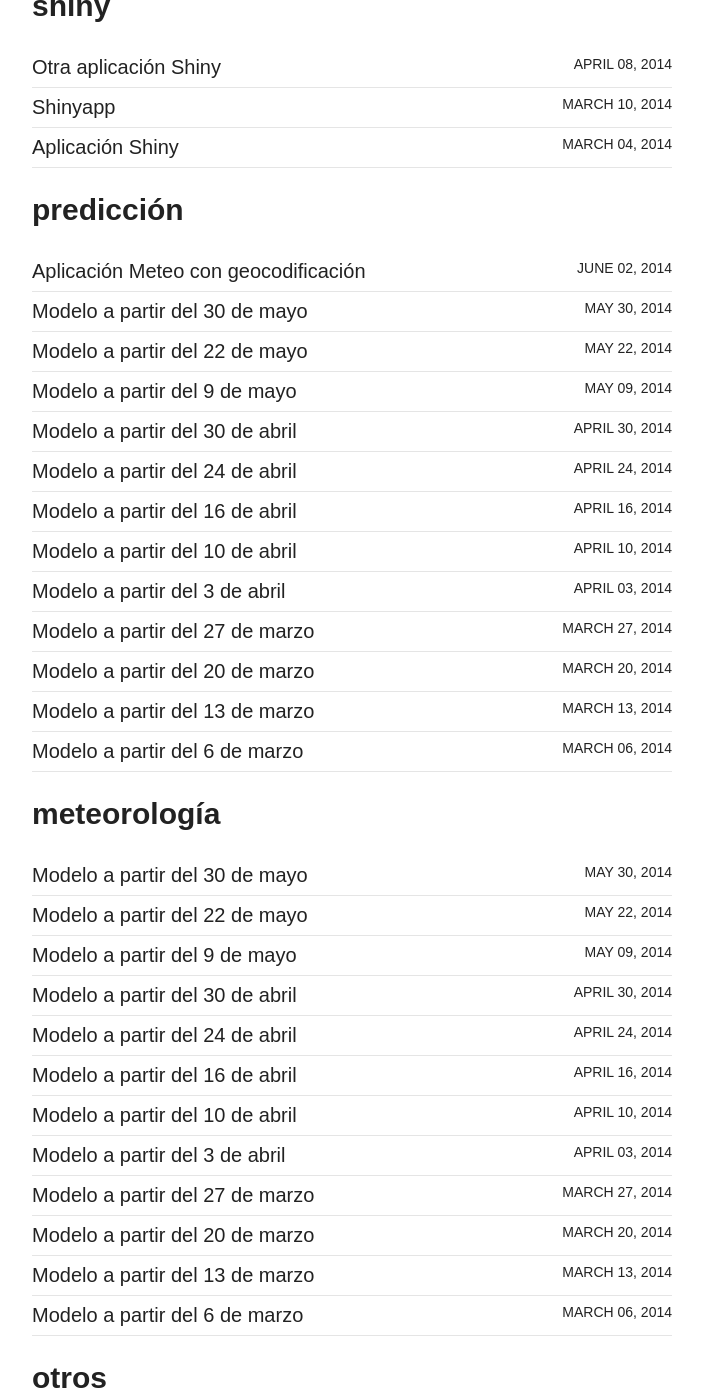
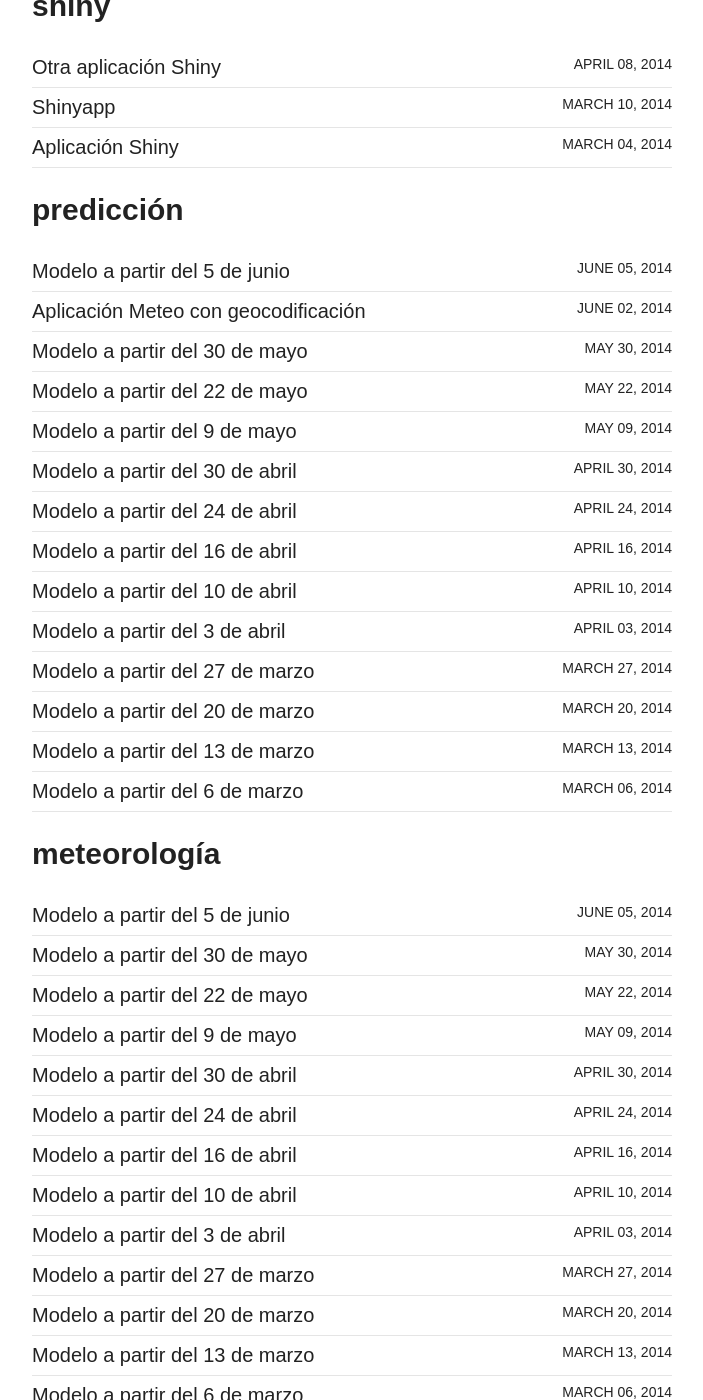
Before and after one commit to jmprietob/jmprietob.github.io, a Jekyll site: the page built from tags.html, in a window 1280 px wide and 1400 px high, scrolled down 1361 px. Shown: the whole window, without its empty margins (288-991 px from the left). Built offline with Jekyll 4.4.1, drawn with Linux system fonts in a browser that asks for light colours; nearby versions of some CDN libraries; some of the changed lines change nothing that is shown; some of the changed text lies outside the part shown.

Commit message:
Nota 05-06-14
Actualización del blog y meteorología.

```diff
--- /dev/null
+++ b/_posts/2014-06-05-prediccion-05-06-2014.markdown
@@ -0,0 +1,18 @@
+---
+layout: post
+title:  "Modelo a partir del 5 de junio"
+description: "Meteorology prediction."
+date:   2014-06-05 16:00:00
+categories: prediccion
+tags: [predicción, meteorología]
+image:
+  feature: texture-feature-02.jpg
+  credit: José Manuel Prieto Blázquez
+  creditlink: http://jmprietob.github.io
+comments: true
+share: true
+---
+
+Actualizados las animaciones de precipitación y viento para los próximos cuatro días. Se encuentran en la sección [meteorología](http://jmprietob.github.io/meteo/) del blog.
+
+También he actualizado la [aplicación meteo](https://jmprietob.shinyapps.io/meteo/) donde para una localización se extraen datos de precipitación, temperatura y cota de nieve para los próximos 4 días(datos para la España peninsular).
--- a/meteo.md
+++ b/meteo.md
@@ -10,7 +10,7 @@
   creditlink: http://jmprietob.github.io
 ---
 
-## Predicción a partir del 2 de junio
+## Predicción a partir del 5 de junio
 
 #### Precipitación
 La animación se compone de un mapa de nubosidad (nubes medias y bajas), de la cantidad de precipitación y nieve (naranja).
```
Also changed, not shown: images/precipitacion.gif, 1 other file.
